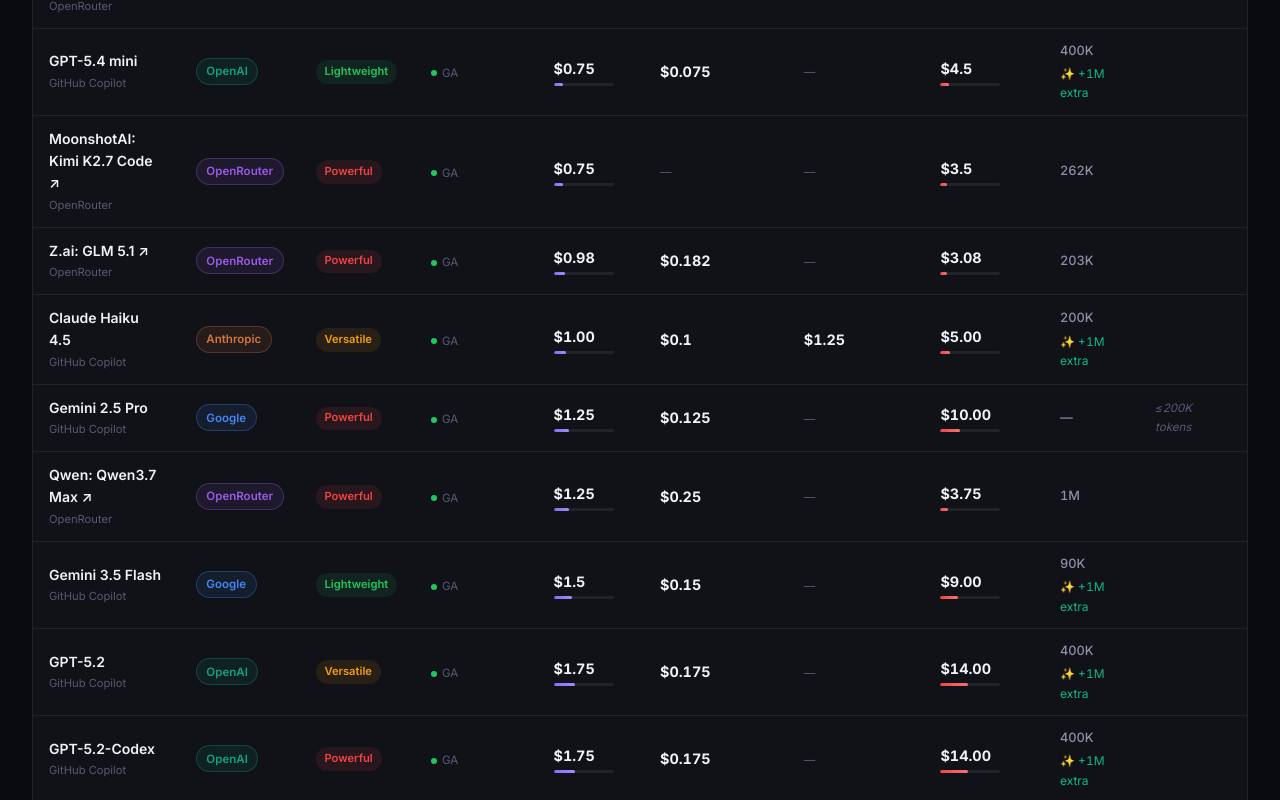
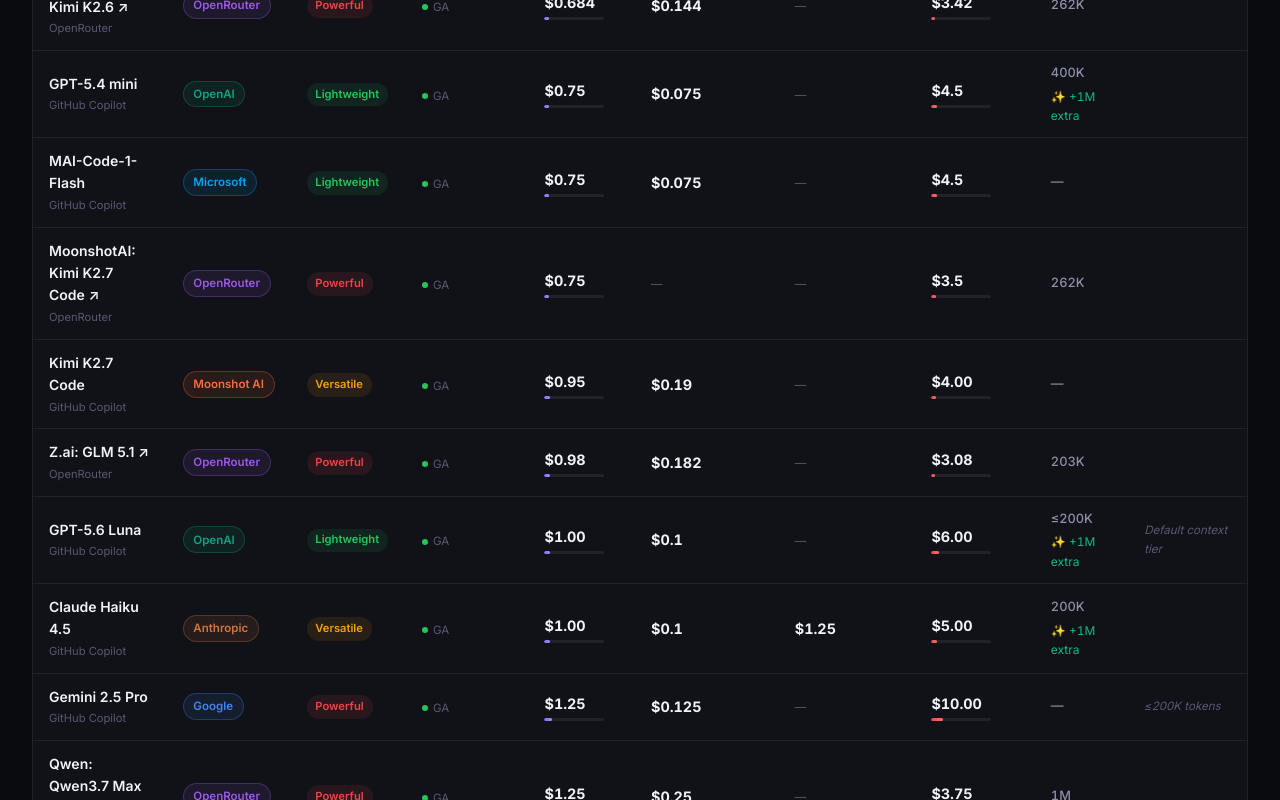
Before and after one commit to madeindigio/copilot-models-pricing-comparator, a React (Vite) app: page / in a window 1280 px wide. Shown: the part 1320-2120 px from the top of the page. Built offline with nearby package versions, Linux system fonts and the light colour scheme.

Commit message:
feat: Update new github models pricing

```diff
--- a/src/data/models.ts
+++ b/src/data/models.ts
@@ -1,5 +1,5 @@
 export type Category = 'Lightweight' | 'Versatile' | 'Powerful';
-export type Provider = 'OpenAI' | 'Anthropic' | 'Google' | 'GitHub' | 'OpenRouter';
+export type Provider = 'OpenAI' | 'Anthropic' | 'Google' | 'GitHub' | 'OpenRouter' | 'Microsoft' | 'Moonshot AI';
 export type Source = 'GitHub Copilot' | 'OpenRouter';
 
 export interface ModelPricing {
@@ -96,9 +96,23 @@ export const models: ModelPricing[] = [
     inputPrice: 2.50,
     cachedInputPrice: 0.25,
     outputPrice: 15.00,
-    contextWindow: '400K',
+    contextWindow: '≤272K',
     supports1MContext: true,
-    notes: '≤272K tokens',
+    notes: 'Default context tier',
+  },
+  {
+    id: 'gpt-5.4-long',
+    name: 'GPT-5.4',
+    provider: 'OpenAI',
+    source: 'GitHub Copilot',
+    status: 'GA',
+    category: 'Versatile',
+    inputPrice: 5.00,
+    cachedInputPrice: 0.50,
+    outputPrice: 22.50,
+    contextWindow: '>272K',
+    supports1MContext: true,
+    notes: 'Long context tier',
   },
   {
     id: 'gpt-5.4-mini',
@@ -134,6 +148,107 @@ export const models: ModelPricing[] = [
     inputPrice: 5.00,
     cachedInputPrice: 0.50,
     outputPrice: 30.00,
+    contextWindow: '≤272K',
+    supports1MContext: true,
+    notes: 'Default context tier',
+  },
+  {
+    id: 'gpt-5.5-long',
+    name: 'GPT-5.5',
+    provider: 'OpenAI',
+    source: 'GitHub Copilot',
+    status: 'GA',
+    category: 'Powerful',
+    inputPrice: 10.00,
+    cachedInputPrice: 1.00,
+    outputPrice: 45.00,
+    contextWindow: '>272K',
+    supports1MContext: true,
+    notes: 'Long context tier',
+  },
+  {
+    id: 'gpt-5.6-luna',
+    name: 'GPT-5.6 Luna',
+    provider: 'OpenAI',
+    source: 'GitHub Copilot',
+    status: 'GA',
+    category: 'Lightweight',
+    inputPrice: 1.00,
+    cachedInputPrice: 0.10,
+    outputPrice: 6.00,
+    contextWindow: '≤200K',
+    supports1MContext: true,
+    notes: 'Default context tier',
+  },
+  {
+    id: 'gpt-5.6-luna-long',
+    name: 'GPT-5.6 Luna',
+    provider: 'OpenAI',
+    source: 'GitHub Copilot',
+    status: 'GA',
+    category: 'Lightweight',
+    inputPrice: 2.00,
+    cachedInputPrice: 0.20,
+    outputPrice: 9.00,
+    contextWindow: '>200K',
+    supports1MContext: true,
+    notes: 'Long context tier',
+  },
+  {
+    id: 'gpt-5.6-sol',
+    name: 'GPT-5.6 Sol',
+    provider: 'OpenAI',
+    source: 'GitHub Copilot',
+    status: 'GA',
+    category: 'Powerful',
+    inputPrice: 5.00,
+    cachedInputPrice: 0.50,
+    outputPrice: 30.00,
+    contextWindow: '≤272K',
+    supports1MContext: true,
+    notes: 'Default context tier',
+  },
+  {
+    id: 'gpt-5.6-sol-long',
+    name: 'GPT-5.6 Sol',
+    provider: 'OpenAI',
+    source: 'GitHub Copilot',
+    status: 'GA',
+    category: 'Powerful',
+    inputPrice: 10.00,
+    cachedInputPrice: 1.00,
+    outputPrice: 45.00,
+    contextWindow: '>272K',
+    supports1MContext: true,
+    notes: 'Long context tier',
+  },
+  {
+    id: 'gpt-5.6-terra',
+    name: 'GPT-5.6 Terra',
+    provider: 'OpenAI',
+    source: 'GitHub Copilot',
+    status: 'GA',
+    category: 'Versatile',
+    inputPrice: 2.50,
+    cachedInputPrice: 0.25,
+    outputPrice: 15.00,
+    contextWindow: '≤272K',
+    supports1MContext: true,
+    notes: 'Default context tier',
+  },
+  {
+    id: 'gpt-5.6-terra-long',
+    name: 'GPT-5.6 Terra',
+    provider: 'OpenAI',
+    source: 'GitHub Copilot',
+    status: 'GA',
+    category: 'Versatile',
+    inputPrice: 5.00,
+    cachedInputPrice: 0.50,
+    outputPrice: 22.50,
+    contextWindow: '>272K',
+    supports1MContext: true,
+    notes: 'Long context tier',
   },
   // ── Anthropic ────────────────────────────────────────────────────────────
   {
@@ -240,6 +355,50 @@ export const models: ModelPricing[] = [
     cacheWritePrice: 6.25,
     outputPrice: 25.00,
   },
+  {
+    id: 'claude-sonnet-5',
+    name: 'Claude Sonnet 5',
+    provider: 'Anthropic',
+    source: 'GitHub Copilot',
+    status: 'GA',
+    category: 'Versatile',
+    inputPrice: 2.00,
+    cachedInputPrice: 0.20,
+    cacheWritePrice: 2.50,
+    outputPrice: 10.00,
+    contextWindow: '200K',
+    supports1MContext: true,
+    notes: 'Promotional pricing through August 31, 2026',
+  },
+  {
+    id: 'claude-opus-4.8-fast',
+    name: 'Claude Opus 4.8 (fast mode)',
+    provider: 'Anthropic',
+    source: 'GitHub Copilot',
+    status: 'Public preview',
+    category: 'Powerful',
+    inputPrice: 10.00,
+    cachedInputPrice: 1.00,
+    cacheWritePrice: 12.50,
+    outputPrice: 50.00,
+    contextWindow: '200K',
+    supports1MContext: true,
+    notes: 'Preview',
+  },
+  {
+    id: 'claude-fable-5',
+    name: 'Claude Fable 5',
+    provider: 'Anthropic',
+    source: 'GitHub Copilot',
+    status: 'GA',
+    category: 'Powerful',
+    inputPrice: 10.00,
+    cachedInputPrice: 1.00,
+    cacheWritePrice: 12.50,
+    outputPrice: 50.00,
+    contextWindow: '200K',
+    supports1MContext: true,
+  },
   // ── Google ───────────────────────────────────────────────────────────────
   {
     id: 'gemini-2.5-pro',
@@ -293,6 +452,30 @@ export const models: ModelPricing[] = [
     outputPrice: 9.00,
     contextWindow: '90K',
     supports1MContext: true,
+  },
+  // ── Microsoft ────────────────────────────────────────────────────────────
+  {
+    id: 'mai-code-1-flash',
+    name: 'MAI-Code-1-Flash',
+    provider: 'Microsoft',
+    source: 'GitHub Copilot',
+    status: 'GA',
+    category: 'Lightweight',
+    inputPrice: 0.75,
+    cachedInputPrice: 0.075,
+    outputPrice: 4.50,
+  },
+  // ── Moonshot AI ──────────────────────────────────────────────────────────
+  {
+    id: 'kimi-k2.7-code-copilot',
+    name: 'Kimi K2.7 Code',
+    provider: 'Moonshot AI',
+    source: 'GitHub Copilot',
+    status: 'GA',
+    category: 'Versatile',
+    inputPrice: 0.95,
+    cachedInputPrice: 0.19,
+    outputPrice: 4.00,
   },
   // ── OpenRouter ───────────────────────────────────────────────────────────
   {
@@ -393,6 +576,8 @@ export const providerColors: Record<Provider, string> = {
   Google: 'provider-google',
   GitHub: 'provider-github',
   OpenRouter: 'provider-openrouter',
+  Microsoft: 'provider-microsoft',
+  'Moonshot AI': 'provider-moonshot',
 };
 
 export const categoryColors: Record<Category, string> = {
--- a/src/index.css
+++ b/src/index.css
@@ -23,6 +23,8 @@
   --google-color: #4285f4;
   --github-color: #f0f0f0;
   --openrouter-color: #9b59e8;
+  --microsoft-color: #00a4ef;
+  --moonshot-color: #ff6b35;
 
   /* Categories */
   --lightweight-color: #22c55e;
@@ -374,6 +376,8 @@ td {
 .provider-badge.provider-google   { color: var(--google-color);     background: rgba(66,133,244,0.1);   border-color: rgba(66,133,244,0.3); }
 .provider-badge.provider-github   { color: var(--github-color);     background: rgba(240,240,240,0.07); border-color: rgba(240,240,240,0.2); }
 .provider-badge.provider-openrouter{ color: var(--openrouter-color); background: rgba(155,89,232,0.1);  border-color: rgba(155,89,232,0.3); }
+.provider-badge.provider-microsoft{ color: var(--microsoft-color);  background: rgba(0,164,239,0.1);    border-color: rgba(0,164,239,0.3); }
+.provider-badge.provider-moonshot { color: var(--moonshot-color);   background: rgba(255,107,53,0.1);   border-color: rgba(255,107,53,0.3); }
 
 /* === Category Badge === */
 .category-badge {
@@ -807,6 +811,8 @@ footer a:hover { text-decoration: underline; }
 /* Provider Borders */
 .border-github { border-left: 3px solid var(--github-color); }
 .border-openrouter { border-left: 3px solid var(--openrouter-color); }
+.border-microsoft { border-left: 3px solid var(--microsoft-color); }
+.border-moonshot { border-left: 3px solid var(--moonshot-color); }
 
 /* === Responsive === */
 @media (max-width: 900px) {
```
